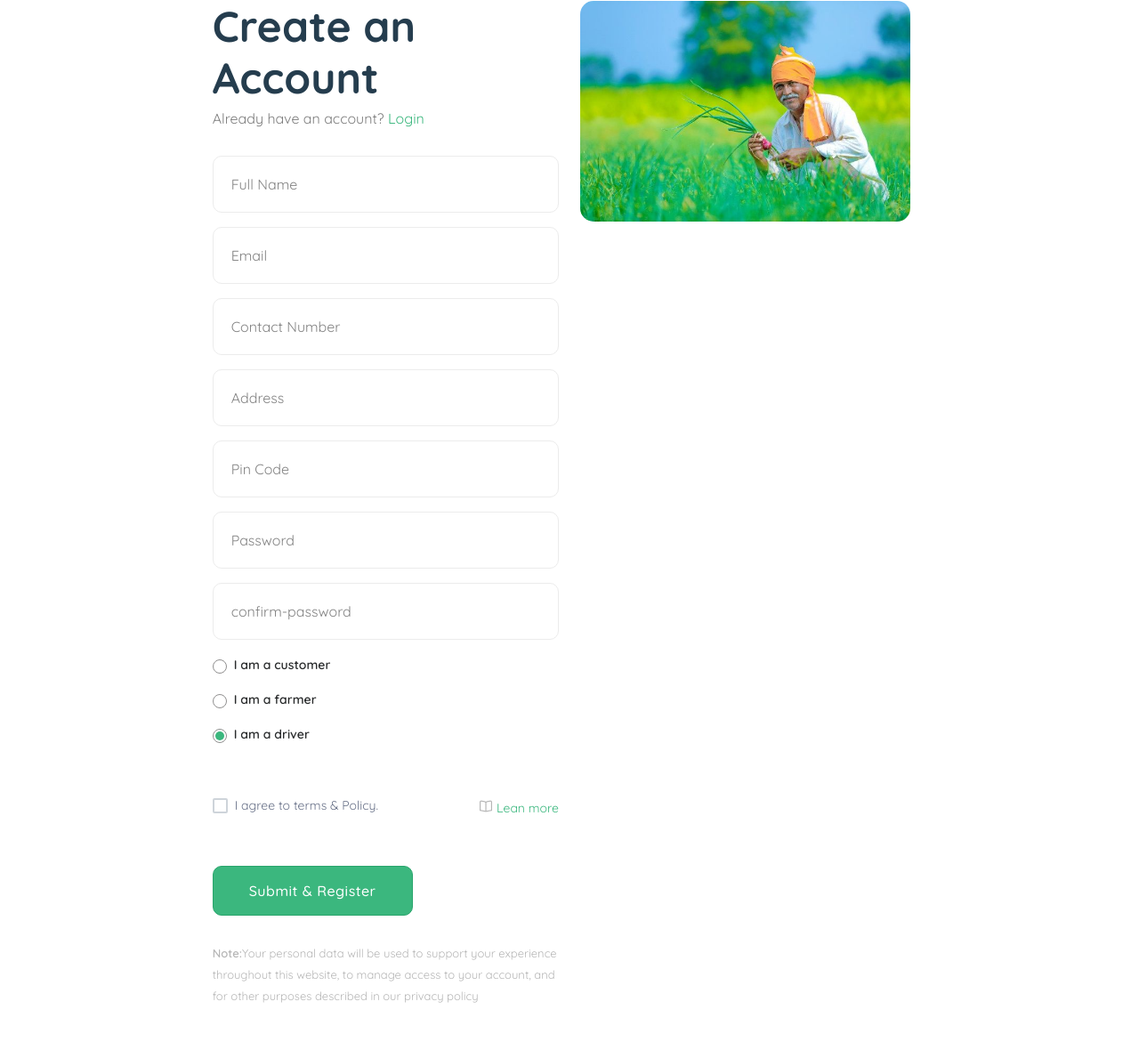
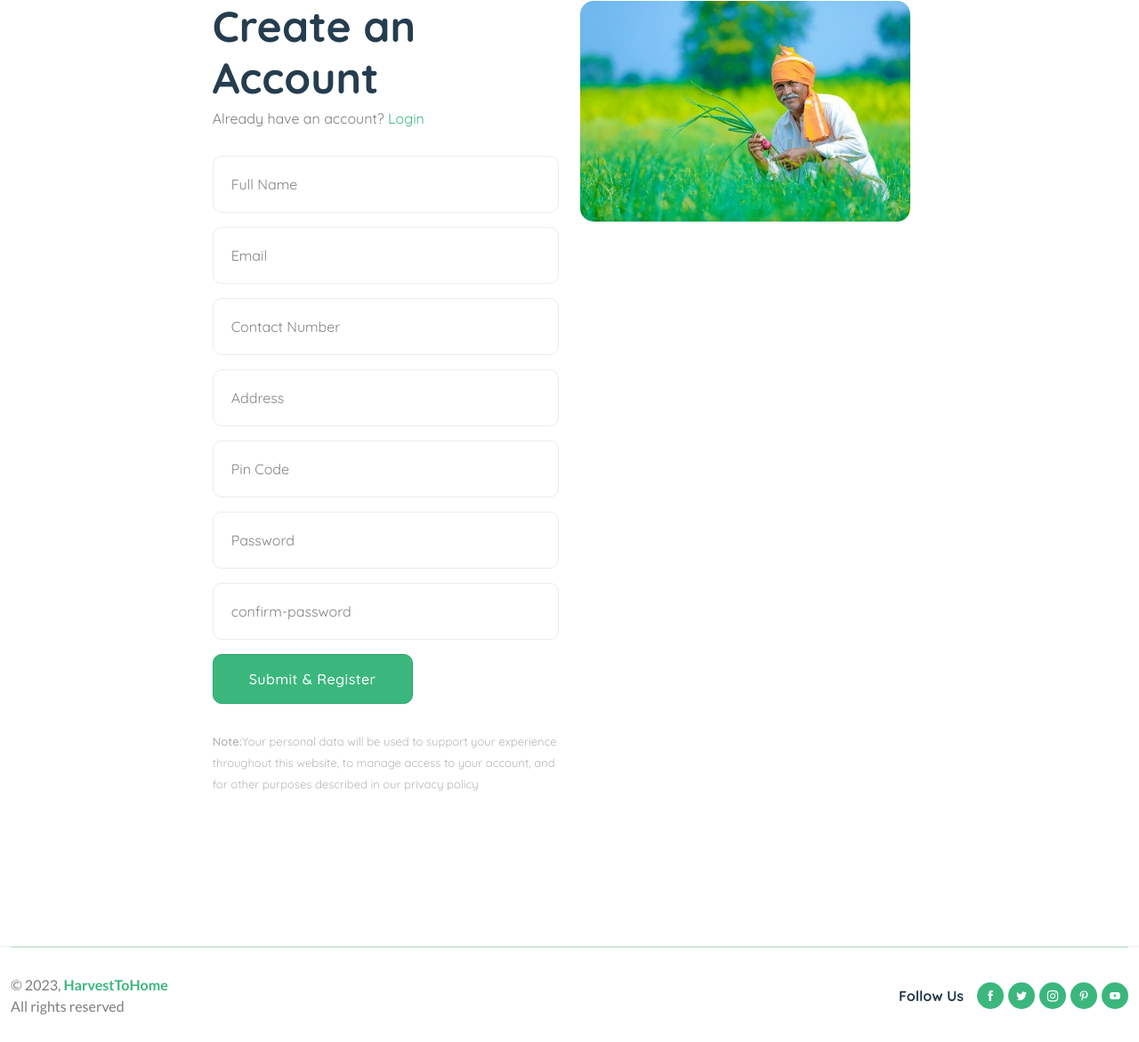
Before and after one commit to Drishti1104/Harvest2Home, a Django app: page /register in a window 1280 px wide. Shown: the part 365-1536 px from the top of the page at 89% size. After the commit the page ends 1505 px from the top, so only its background shows below. Run offline with Django 4.2, Linux system fonts and the light colour scheme; some libraries are stand-ins or nearby versions.

Commit message:
updated registration page

```diff
--- a/app/templates/app/frontend/page-register.html
+++ b/app/templates/app/frontend/page-register.html
@@ -258,29 +258,8 @@
                                                     <b class="text-best">5</b>
                                                 </span>
                                             </div> {% endcomment %}
-                                            <div class="payment_option mb-50">
-                                                <div class="custome-radio">
-                                                    <input class="form-check-input" required="" type="radio" name="payment_option" id="exampleRadios3" checked="" />
-                                                    <label class="form-check-label" for="exampleRadios3" data-bs-toggle="collapse" data-target="#bankTranfer" aria-controls="bankTranfer">I am a customer</label>
-                                                </div>
-                                                <div class="custome-radio">
-                                                    <input class="form-check-input" required="" type="radio" name="payment_option" id="exampleRadios4" checked="" />
-                                                    <label class="form-check-label" for="exampleRadios4" data-bs-toggle="collapse" data-target="#checkPayment" aria-controls="checkPayment">I am a farmer</label>
-                                                </div>
-                                                <div class="custome-radio">
-                                                    <input class="form-check-input" required="" type="radio" name="payment_option" id="exampleRadios4" checked="" />
-                                                    <label class="form-check-label" for="exampleRadios4" data-bs-toggle="collapse" data-target="#checkPayment" aria-controls="checkPayment">I am a driver</label>
-                                                </div>
-                                            </div>
-                                            <div class="login_footer form-group mb-50">
-                                                <div class="chek-form">
-                                                    <div class="custome-checkbox">
-                                                        <input class="form-check-input" type="checkbox" name="checkbox" id="exampleCheckbox12" value="" />
-                                                        <label class="form-check-label" for="exampleCheckbox12"><span>I agree to terms &amp; Policy.</span></label>
-                                                    </div>
-                                                </div>
-                                                <a href="page-privacy-policy.html"><i class="fi-rs-book-alt mr-5 text-muted"></i>Lean more</a>
-                                            </div>
+
+
                                             <div class="form-group mb-30">
                                                 <button type="submit" class="btn btn-fill-out btn-block hover-up font-weight-bold" name="login">Submit &amp; Register</button>
                                             </div>
--- a/app/urls.py
+++ b/app/urls.py
@@ -14,4 +14,5 @@ urlpatterns = [
     path("cart", cart, name="cart"),
     path("checkout", checkout, name="checkout"),
     path("wishlist", wishlist, name="wishlist"),
+    path("verifyotppage",verifyotppage, name="verifyotppage"),
 ]
--- a/app/views.py
+++ b/app/views.py
@@ -80,7 +80,7 @@ def register(request):
             request.session['address'] = request.POST['address']
             request.session['pincode'] = request.POST['pincode']
             request.session['password'] = request.POST['password']
-            cpswd = request.POST['confirm-password']
+            cpswd = request.POST['cpassword']
 
             # Register Without OTP Verification
             name = request.POST['username']
@@ -89,9 +89,9 @@ def register(request):
             address = request.POST['address']
             pincode = request.POST['pincode']
             pswd = request.POST['password']
-            cpswd = request.POST['confirm-password']
-            if request.session['pswd'] == cpswd:
-                request.session['pswd'] = make_password(request.POST['password'])
+            cpswd = request.POST['cpassword']
+            if request.session['password'] == cpswd:
+                request.session['password'] = make_password(request.POST['password'])
                 request.session['otp'] = random.randint(1000,9999)
                 send_otp_email(request.session['otp'], request.session['email'])
                 messages.success(request, "OTP is sent to your email. Please enter it.")
@@ -166,11 +166,5 @@ def cart(request):
     total_price = sum(item.product.price * item.quantity for item in cart_items)
     return render(request, 'cart.html', {'cart_items': cart_items, 'total_price': total_price})
 
-# urls.py
-from django.urls import path
-from . import views
-
-urlpatterns = [
-    path('add_to_cart/<int:product_id>/', views.add_to_cart, name='add_to_cart'),
-    path('cart/', views.cart, name='cart'),
-]
+def verifyotppage(request):
+    return render(request,'app/frontend/page-forgot-password.html')
```
Also changed, not shown: project/settings.py (+12 -1 lines), app/migrations/0001_initial.py (added), db.sqlite3, 1 other file.
